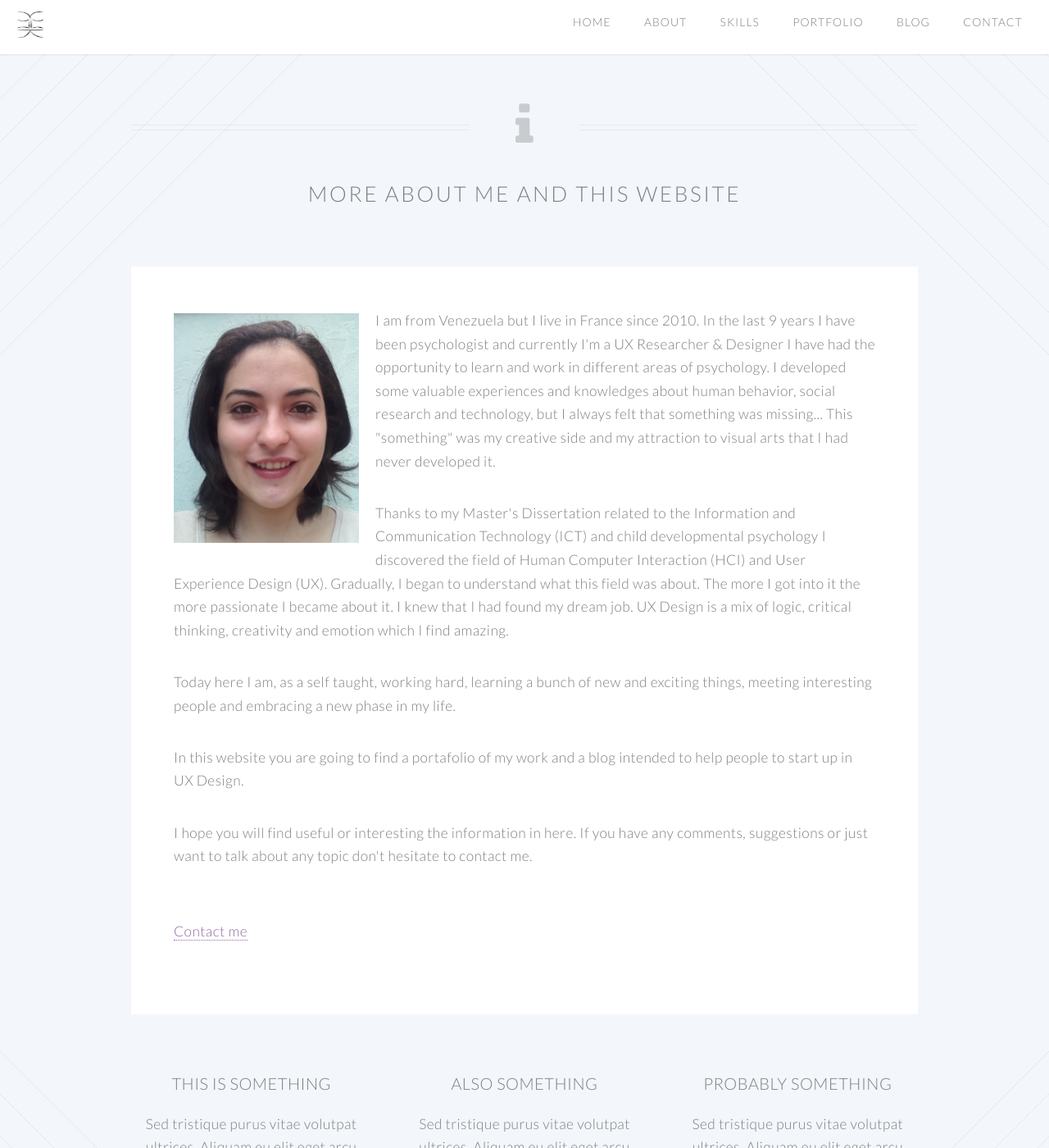
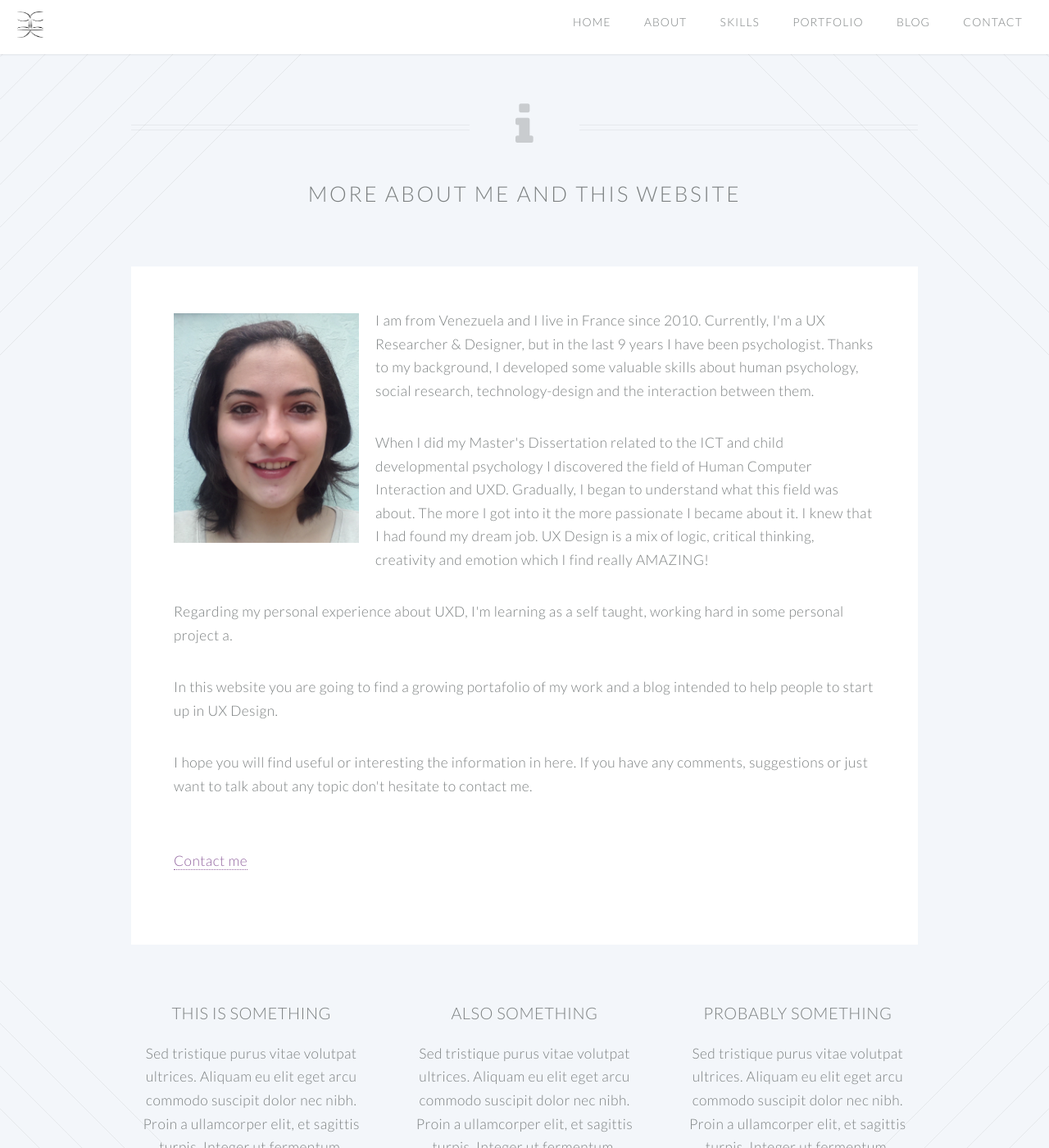
Before and after one commit to claucvk/claucvk.github.io, a Jekyll site: the page built from about/index.html, in a window 1280 px wide and 1400 px high. Shown: the whole window at 82% size. Built offline with Jekyll 4.4.1, drawn with Linux system fonts in a browser that asks for light colours.

Commit message:
update about

```diff
--- a/about/index.html
+++ b/about/index.html
@@ -25,13 +25,14 @@ permalink: /about/
 							<div class="content">
 								<section>
 									<img class="left" src="../images/claudia.jpg" width="226" height="280" alt=""/>
-						            <p>I am from Venezuela but I live in France since 2010. In the last 9 years I have been psychologist and currently I'm a UX Researcher & Designer I have had the opportunity to learn and work in different areas of psychology. I developed some valuable experiences and knowledges about human behavior, social research and technology, but I always felt that something was missing... This "something" was my creative side and my attraction to visual arts that I had never developed it.
+						            <p>I am from Venezuela and I live in France since 2010. Currently, I'm a UX Researcher & Designer, but in the last 9 years I have been psychologist. Thanks to my background, I developed some valuable skills about human psychology, social research, technology-design and the interaction between them.
 									</p>
 									<p>
-										Thanks to my Master's Dissertation related to the Information and Communication Technology (ICT) and child developmental psychology I discovered the field of Human Computer Interaction (HCI) and User Experience Design (UX). Gradually, I began to understand what this field was about. The more I got into it the more passionate I became about it. I knew that I had found my dream job. UX Design is a mix of logic, critical thinking, creativity and emotion which I find amazing.  </p>
+										When I did my Master's Dissertation related to the ICT and child developmental psychology I discovered the field of Human Computer Interaction and UXD. Gradually, I began to understand what this field was about. The more I got into it the more passionate I became about it. I knew that I had found my dream job. UX Design is a mix of logic, critical thinking, creativity and emotion which I find really AMAZING!
+									</p>
 
-						            <p> Today here I am, as a self taught, working hard, learning a bunch of new and exciting things, meeting interesting people and embracing a new phase in my life.</p>
-						            <p> In this website you are going to find a portafolio of my work and a blog intended to help people to start up in UX Design.</p>
+						            <p> Regarding my personal experience about UXD, I'm learning as a self taught, working hard in some personal project a.</p>
+						            <p> In this website you are going to find a growing portafolio of my work and a blog intended to help people to start up in UX Design.</p>
 									<p>I hope you will find useful or interesting the information in here. If you have any comments, suggestions or just want to talk about any topic don't hesitate to contact me. </p>
 						            <p><br/><a href="/contact/" class="btn btn-theme">Contact me</a></p>
 
```
